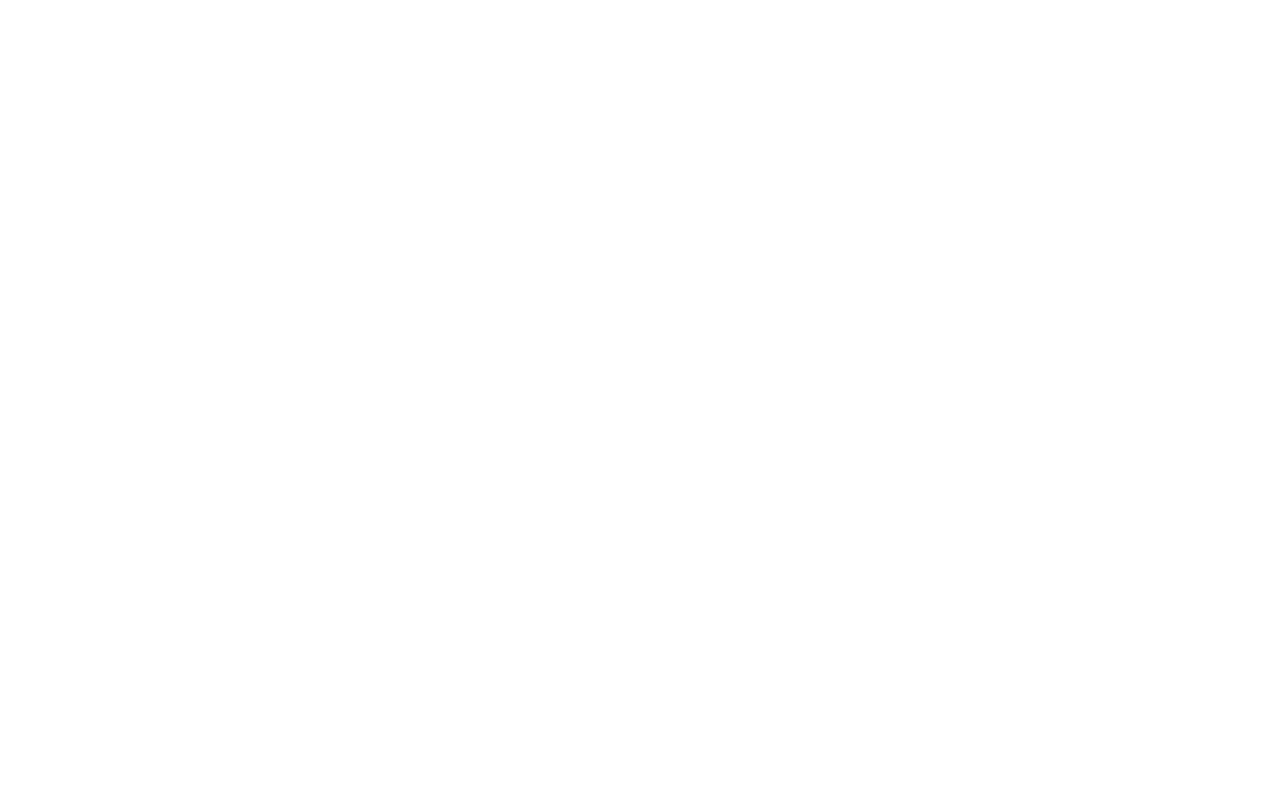
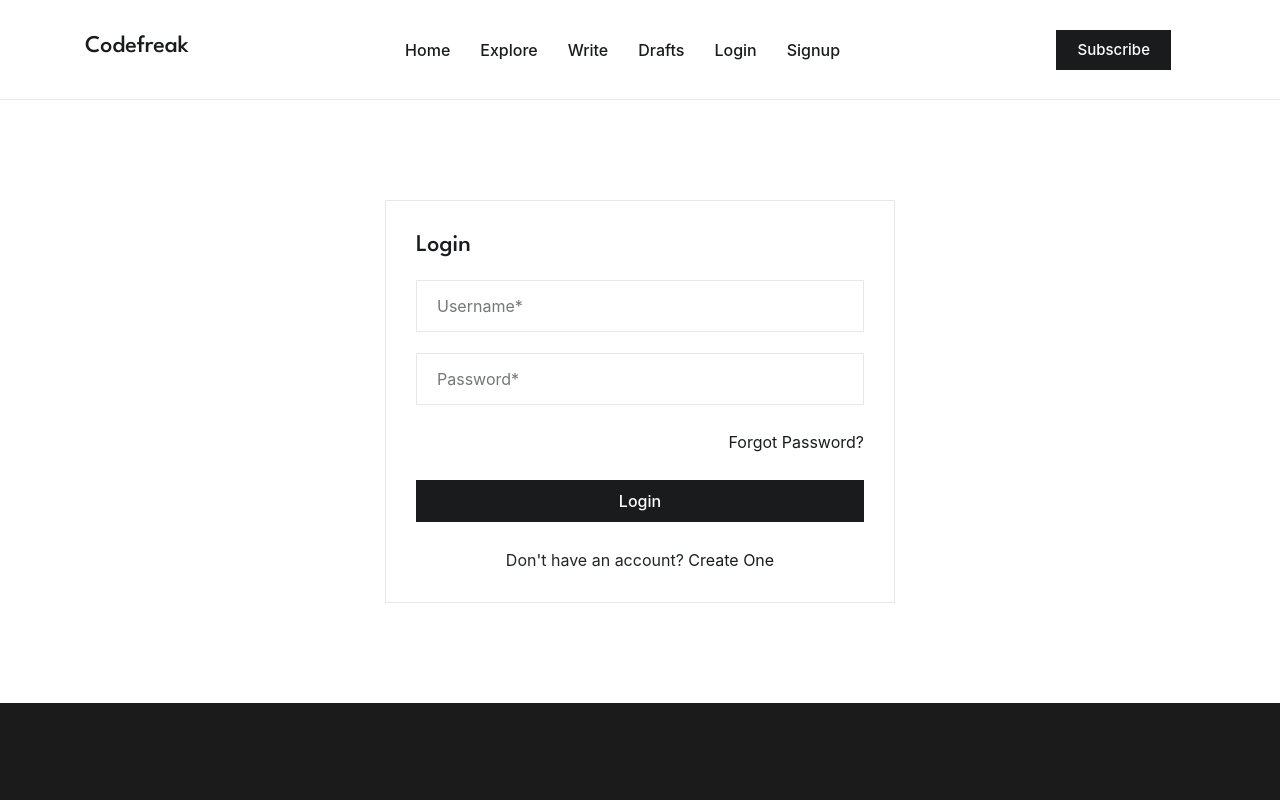
Before and after one commit to codefreakkk/blog_frontend, a React (Create React App) app: page /login in a window 1280 px wide. Before the commit this address had no page. Shown: the top 800 px of the page. Built offline with nearby package versions, Linux system fonts and the light colour scheme.

Commit message:
started login section

```diff
--- a/src/App.js
+++ b/src/App.js
@@ -12,11 +12,18 @@
 import Write from "./pages/Write";
 import { BrowserRouter, Route, Routes } from "react-router-dom";
 import Drafts from "./pages/Drafts";
+import Login from "./pages/Login";
 
 function App() {
   return (
     <>
       <BrowserRouter>
+      <Routes>
+          <Route path="/login" element={<Login/>} />
+        </Routes>
+        <Routes>
+          <Route path="/blog" element={<BlogPost />} />
+        </Routes>
         <Routes>
           <Route path="/explore" element={<Explore />} />
         </Routes>
@@ -27,7 +34,7 @@
           <Route path="/write/:id" element={<Write />} />
         </Routes>
         <Routes>
-          <Route path="/drafts" element={<Drafts/>} />
+          <Route path="/drafts" element={<Drafts />} />
         </Routes>
         <Routes>
           <Route path="/" element={<Home />} />
--- a/src/components/BlogPostThumnail.jsx
+++ b/src/components/BlogPostThumnail.jsx
@@ -1,7 +1,7 @@
 import React from "react";
 import logo from "../assets/img/blog/21.jpg";
 
-function BlogPostThumnail() {
+function BlogPostThumnail({title}) {
   return (
     <>
       <div class="post-list post-list-style4">
@@ -13,17 +13,16 @@
         <div class="post-list-content">
           <ul class="entry-meta">
             <li class="entry-cat">
-              <a class="category-style-1">marketing</a>
+              <a class="category-style-1">Contributed By </a>
             </li>
             <li class="post-date">
               {" "}
-              <span class="line"></span> february 10 ,2022
+              <span class="line"></span> Harsh said
             </li>
           </ul>
           <h5 class="entry-title">
-            <a>The best marketing doesn't feel like marketing</a>
+            <a>{title.substring(0, 60)}</a>
           </h5>
-
           <div class="post-btn">
             <a class="btn-read-more">
               Continue Reading <i class="las la-long-arrow-alt-right"></i>
--- /dev/null
+++ b/src/components/DraftHeader.jsx
@@ -0,0 +1,33 @@
+import React from 'react'
+
+function DraftHeader() {
+  return (
+    <>
+        <div class="section-heading" id="explore_header">
+        <div class="container-fluid">
+          <div class="section-heading-5">
+            <div class="row">
+              <div class="col-lg-10">
+                <div class="section-heading-5-title">
+                  <h1>Drafts</h1>
+                  <p class="links">
+                    <a href="index.html">
+                      Home <i class="las la-angle-right"></i>
+                    </a>{" "}
+                    Drafts
+                  </p>
+                  <p style={{ fontWeight: "600" }}>
+                    Lorem ipsum dolor sit amet consectetur adipisicing elit.
+                    Quasi mollitia, adipisci odio iusto aperiam ea et
+                  </p>
+                </div>
+              </div>
+            </div>
+          </div>
+        </div>
+      </div>
+    </>
+  )
+}
+
+export default DraftHeader
--- a/src/components/ExploreHeader.jsx
+++ b/src/components/ExploreHeader.jsx
@@ -1,31 +1,24 @@
 import React from "react";
 
-function ExploreHeader({title}) {
+function ExploreHeader() {
   return (
     <>
-      <div class="section-heading" id="explore_header">
+      <div class="section-heading section-heading-light" >
         <div class="container-fluid">
-          <div class="section-heading-5">
-            <div class="row">
-              <div class="col-lg-10">
-                <div class="section-heading-5-title">
-                  <h1>{title}</h1>
-                  <p class="links">
-                    <a href="index.html">
-                      Home <i class="las la-angle-right"></i>
-                    </a>{" "}
-                    {title}
-                  </p>
-                  <p style={{ fontWeight: "600" }}>
-                    Lorem ipsum dolor sit amet consectetur adipisicing elit.
-                    Quasi mollitia, adipisci odio iusto aperiam ea et
-                  </p>
+            <div class="section-heading-3">
+                <div class="row">
+                    <div class="col-lg-12">
+                        <div class="section-heading-3-title">
+                            <h1>Explore</h1>
+                            <p class="links"><a href="index.html">Home <i class="las la-angle-right"></i></a> Explore</p>
+                            <p class="desc">Lorem ipsum dolor sit amet consectetur adipisicing elit. Quasi mollitia, adipisci odio iusto aperiam ea et
+                                obcaecati! Nulla similique est <br/> possimus rerum. Tempora quas sint ex, doloremque quis aspernatur quaerat.</p>
+                        </div>
+                    </div>
                 </div>
-              </div>
             </div>
-          </div>
         </div>
-      </div>
+    </div>
     </>
   );
 }
--- a/src/components/ExploreThumbnail.jsx
+++ b/src/components/ExploreThumbnail.jsx
@@ -4,11 +4,12 @@
 function ExploreThumbnail() {
   return (
     <>
-      <div class="post-list post-list-style5">
+      <div class=" col-lg-6 ">
+        <div class="post-list post-list-style3">
           <div class="post-list-content">
             <h4 class="entry-title">
               <a href="post-single.html">
-              The function of design is letting design function
+                Your genetics load the gun your lifestyle pulls the trigger.
               </a>
             </h4>
             <ul class="entry-meta">
@@ -23,7 +24,7 @@
                 {" "}
                 <a href="blog-layout-1.html" class="category-style-1 ">
                   {" "}
-                <span class="line"></span>design
+                  <span class="line"></span> Livestyle
                 </a>
               </li>
               <li class="post-date">
@@ -38,6 +39,12 @@
                 iusto dolores!
               </p>
             </div>
+            <div class="post-btn">
+              <a href="post-single.html" class="btn-read-more">
+                Continue Reading <i class="las la-long-arrow-alt-right"></i>
+              </a>
+            </div>
+          </div>
         </div>
       </div>
     </>
--- a/src/components/StayConnected.jsx
+++ b/src/components/StayConnected.jsx
@@ -37,20 +37,6 @@
               </a>
               <p>Youtube 120k</p>
             </div>
-
-            <div class="item color-dribbble">
-              <a href="#">
-                <i class="fab fa-dribbble"></i>
-              </a>
-              <p>dribbble 17k</p>
-            </div>
-
-            <div class="item color-pinterest">
-              <a href="#">
-                <i class="fab fa-pinterest"></i>
-              </a>
-              <p>pinterest 10k</p>
-            </div>
           </div>
         </div>
       </div>
--- a/src/pages/Drafts.jsx
+++ b/src/pages/Drafts.jsx
@@ -1,13 +1,13 @@
 import React from 'react'
 import Header from '../components/Header'
 import DraftSection from '../components/DraftSection'
-import ExploreHeader from '../components/ExploreHeader'
+import DraftHeader from '../components/DraftHeader'
 import Footer from "../components/Footer";
 function Drafts() {
   return (
     <>
         <Header/>
-        <ExploreHeader title={"Drafts"}/>
+        <DraftHeader />
         <DraftSection/>
         <Footer/>
     </>
--- a/src/pages/Explore.jsx
+++ b/src/pages/Explore.jsx
@@ -8,7 +8,7 @@
   return (
     <>
         <Header />
-        <ExploreHeader title={"Explore"}/>
+        <ExploreHeader/>
         <ExploreSection1/>
         <Footer />
     </>
--- /dev/null
+++ b/src/pages/Login.jsx
@@ -0,0 +1,87 @@
+import { React, useState } from "react";
+import axios from "axios";
+import { NavLink } from "react-router-dom";
+import Footer from "../components/Footer";
+import Header from "../components/Header";
+
+
+function Login() {
+  const [userEmail, setUserEmail] = useState("");
+  const [userPassword, setUserPassword] = useState("");
+
+  function handleSubmit() {
+    axios.post("http://localhost:8000/api/v1/login", {
+        userEmail, userPassword
+    })
+    .then((res) => {
+        const data = res.data;
+        if (data.success === true) {
+            // need to work on this feature
+        }
+    })
+    .catch((err) => console.log(err));
+  }
+
+  return (
+    <>
+      <Header />
+      <section class="login">
+        <div class="container-fluid">
+          <div class="row">
+            <div class="col-lg-6 col-md-8 m-auto">
+              <div class="login-content">
+                <h4>Login</h4>
+                <p></p>
+                <form action="#" class="sign-form widget-form " method="post">
+                  <div class="form-group">
+                    <input
+                      type="text"
+                      onChange={(e) => setUserEmail(e.target.value)}
+                      class="form-control"
+                      placeholder="Username*"
+                      name="username"
+                      value={userEmail}
+                    />
+                  </div>
+                  <div class="form-group">
+                    <input
+                      type="password"
+                      class="form-control"
+                      placeholder="Password*"
+                      name="password"
+                      value={userPassword}
+                      onChange={(e) => setUserPassword(e.target.value)}
+                    />
+                  </div>
+                  <div class="sign-controls form-group">
+                    <a href="#" class="btn-link ">
+                      Forgot Password?
+                    </a>
+                  </div>
+                  <div class="form-group">
+                    <button
+                      type="button"
+                      class="btn-custom"
+                      onClick={handleSubmit}
+                    >
+                      Login
+                    </button>
+                  </div>
+                  <p class="form-group text-center">
+                    Don't have an account?{" "}
+                    <NavLink to="/signup">
+                      <span class="btn-link">Create One</span>{" "}
+                    </NavLink>
+                  </p>
+                </form>
+              </div>
+            </div>
+          </div>
+        </div>
+      </section>
+      <Footer />
+    </>
+  );
+}
+
+export default Login;
--- a/src/styles.css
+++ b/src/styles.css
@@ -112,3 +112,19 @@
   color: rgb(233, 233, 233);
   font-size: 32px;
 }
+
+
+.explore_search_container {
+  display: flex;
+  width: 100%;
+  padding-bottom: 25px;
+  /* background-color: red; */
+}
+
+.exp_form {
+  width: 90%;
+}
+
+.exp_btn {
+  margin-left: 35px;
+}
```
Also changed, not shown: src/components/ExploreSection1.jsx (+16 -59 lines), src/components/Section2.jsx (+28 -22 lines). Lines whose indentation alone changed are shown as unchanged.
